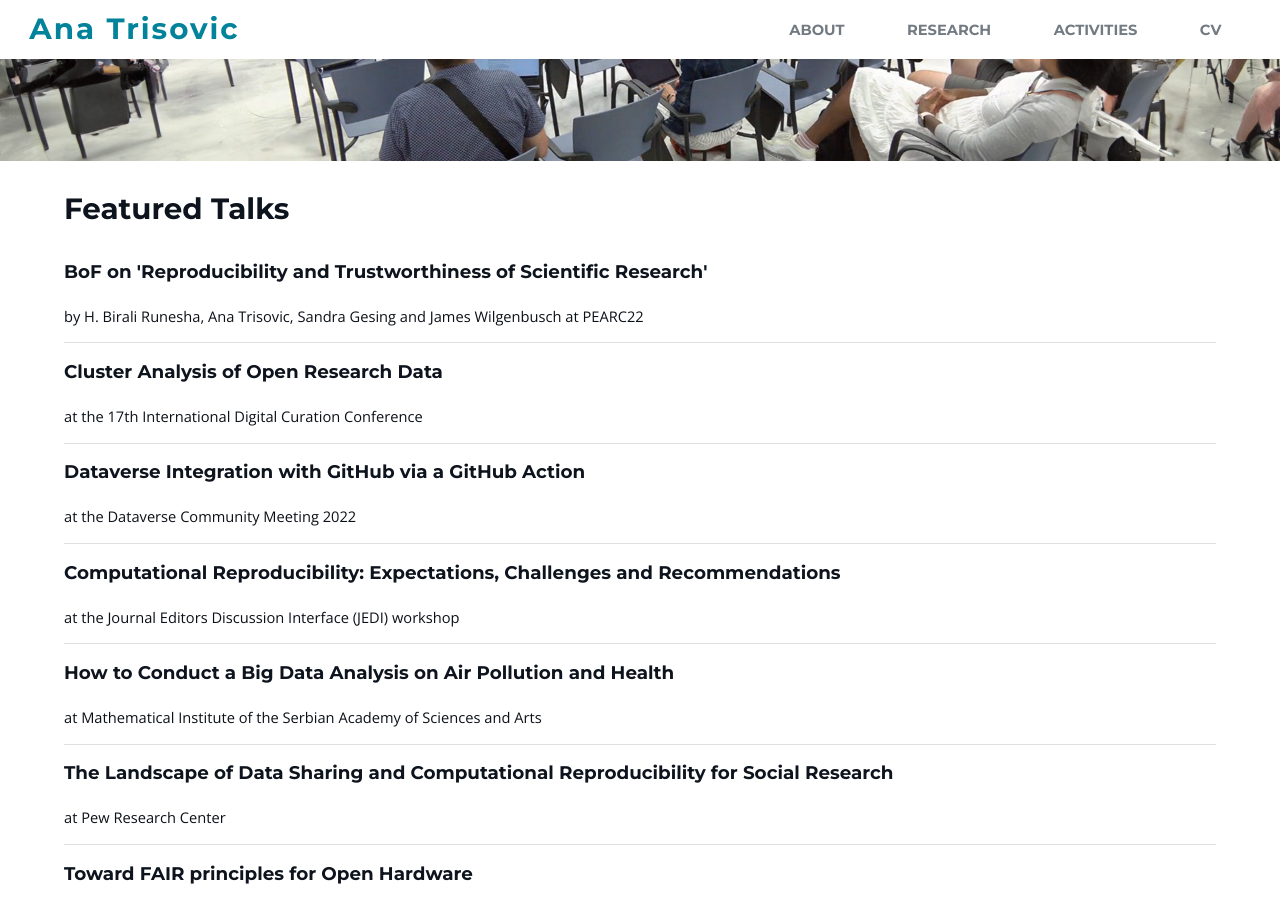
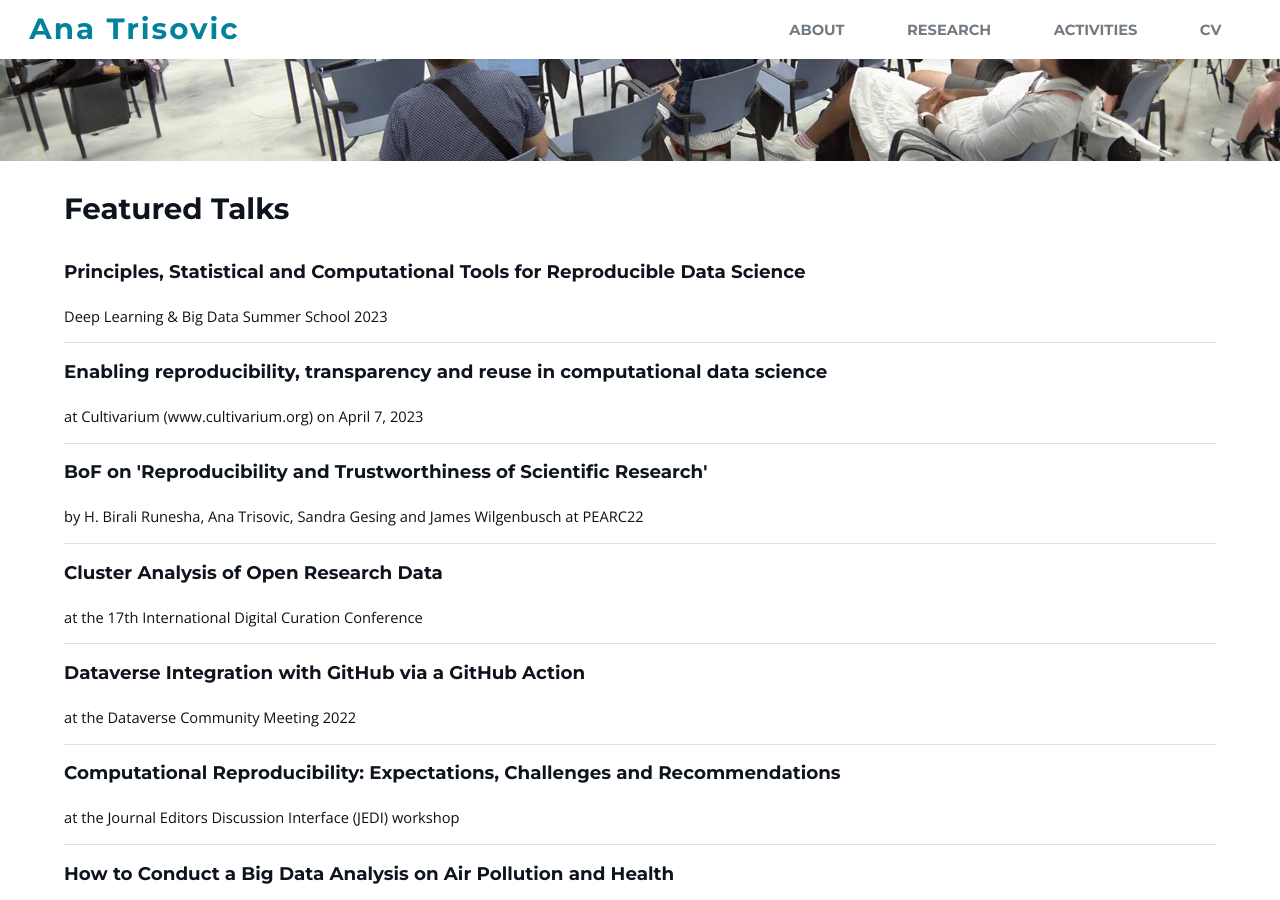
Before and after one commit to atrisovic/anatrisovic.github.io, a Jekyll site: the page built from activities.html, in a window 1280 px wide and 900 px high, scrolled down 323 px. Built offline with Jekyll 4.4.1, drawn with Linux system fonts in a browser that asks for light colours.

Commit message:
add talks

```diff
--- a/_data/talks.yml
+++ b/_data/talks.yml
@@ -1,3 +1,11 @@
+- link: "https://irdta.eu/deeplearn-events/"
+  title: "Principles, Statistical and Computational Tools for Reproducible Data Science"
+  description: Deep Learning & Big Data Summer School 2023
+
+- link: ""
+  title: "Enabling reproducibility, transparency and reuse in computational data science"
+  description: at Cultivarium (www.cultivarium.org) on April 7, 2023
+
 - link: "docs/slides/202207_BOF_PEARC22.pdf"
   title: "BoF on 'Reproducibility and Trustworthiness of Scientific Research'"
   description: "by H. Birali Runesha, Ana Trisovic, Sandra Gesing and James Wilgenbusch at PEARC22"
```
